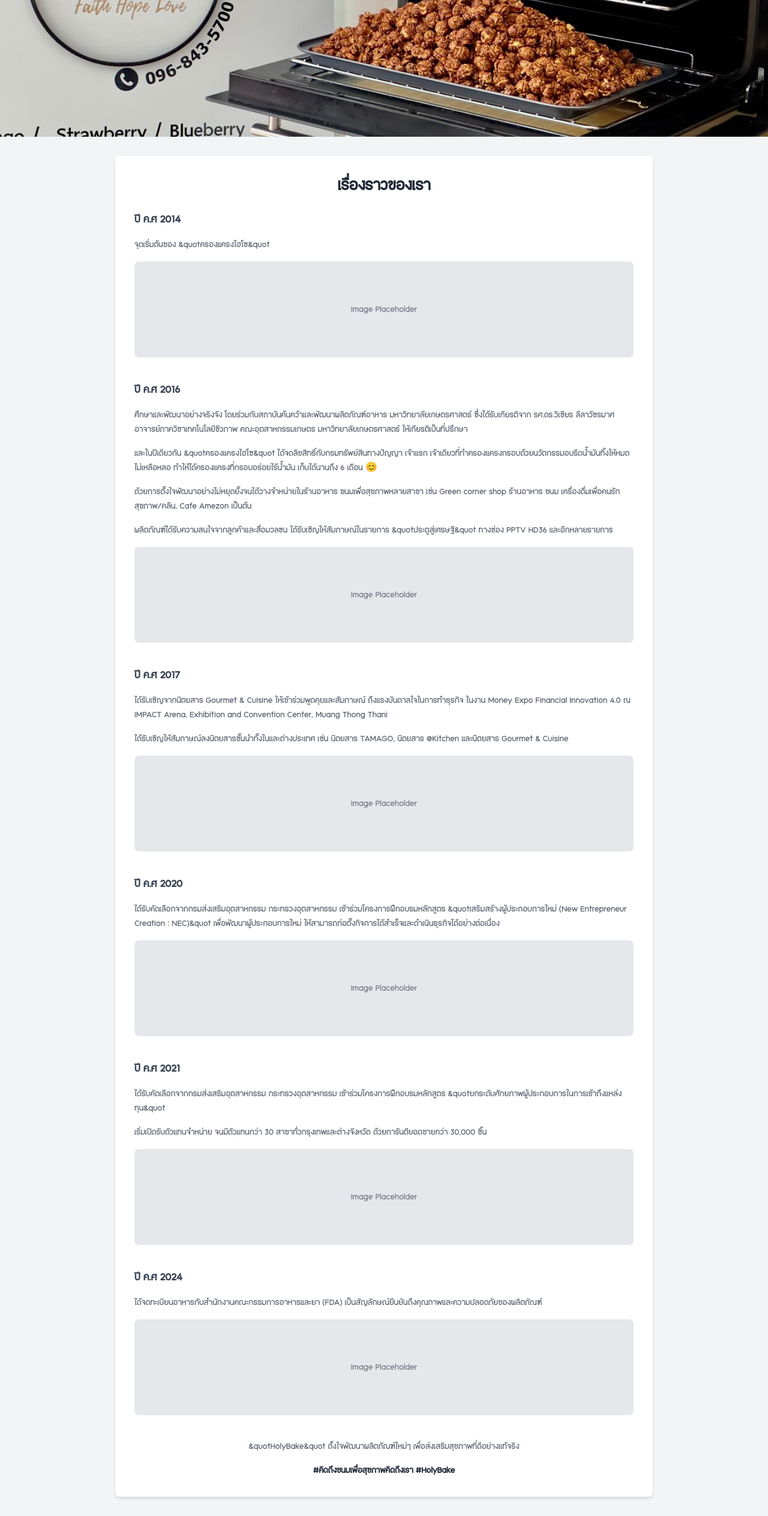
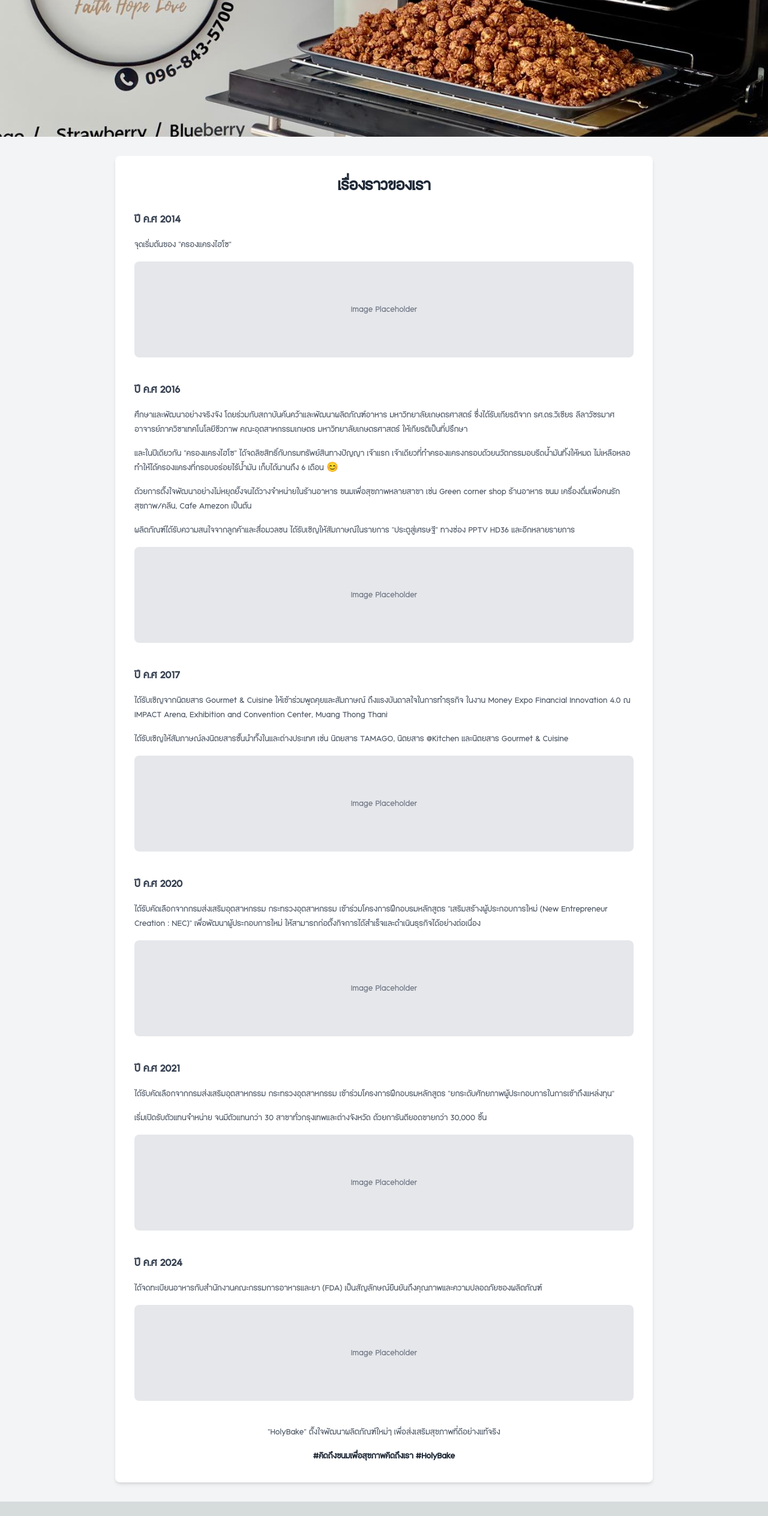
Before and after one commit to Richyboy170/holybakewebsite, a Next.js app: page / in a window 1280 px wide. Shown: the part 572-3100 px from the top of the page at 60% size. After the commit the page ends 3076 px from the top, so only its background shows below. Built offline with nearby package versions, Linux system fonts and the light colour scheme.

Commit message:
19 Dec 2024/3

```diff
--- a/components/MainPage/HistoryPage.tsx
+++ b/components/MainPage/HistoryPage.tsx
@@ -10,7 +10,7 @@ const HistoryPage = () => {
           {/* Year 2014 */}
           <div className="space-y-4">
             <h2 className="text-xl font-semibold text-gray-700">ปี ค.ศ 2014</h2>
-            <p className="text-gray-600">จุดเริ่มต้นของ &quotครองแครงไฮโซ&quot</p>
+            <p className="text-gray-600">จุดเริ่มต้นของ &quot;ครองแครงไฮโซ&quot;</p>
             <div className="w-full h-40 bg-gray-200 rounded-lg flex items-center justify-center">
               <p className="text-gray-500">Image Placeholder</p>
             </div>
@@ -26,7 +26,7 @@ const HistoryPage = () => {
               ให้เกียรติเป็นที่ปรึกษา
             </p>
             <p className="text-gray-600">
-              และในปีเดียวกัน &quotครองแครงไฮโซ&quot ได้จดลิขสิทธิ์กับกรมทรัพย์สินทางปัญญา
+              และในปีเดียวกัน &quot;ครองแครงไฮโซ&quot; ได้จดลิขสิทธิ์กับกรมทรัพย์สินทางปัญญา
               เจ้าแรก เจ้าเดียวที่ทำครองแครงกรอบด้วยนวัตกรรมอบรีดน้ำมันทิ้งให้หมด
               ไม่เหลือหลอ ทำให้ได้ครองแครงที่กรอบอร่อยไร้น้ำมัน เก็บได้นานถึง 6 เดือน 😊
             </p>
@@ -36,7 +36,7 @@ const HistoryPage = () => {
             </p>
             <p className="text-gray-600">
               ผลิตภัณฑ์ได้รับความสนใจจากลูกค้าและสื่อมวลชน ได้รับเชิญให้สัมภาษณ์ในรายการ
-              &quotประตูสู่เศรษฐี&quot ทางช่อง PPTV HD36 และอีกหลายรายการ
+              &quot;ประตูสู่เศรษฐี&quot; ทางช่อง PPTV HD36 และอีกหลายรายการ
             </p>
             <div className="w-full h-40 bg-gray-200 rounded-lg flex items-center justify-center">
               <p className="text-gray-500">Image Placeholder</p>
@@ -47,13 +47,13 @@ const HistoryPage = () => {
           <div className="space-y-4">
             <h2 className="text-xl font-semibold text-gray-700">ปี ค.ศ 2017</h2>
             <p className="text-gray-600">
-              ได้รับเชิญจากนิตยสาร Gourmet & Cuisine ให้เข้าร่วมพูดคุยและสัมภาษณ์
+              ได้รับเชิญจากนิตยสาร Gourmet &amp; Cuisine ให้เข้าร่วมพูดคุยและสัมภาษณ์
               ถึงแรงบันดาลใจในการทำธุรกิจ ในงาน Money Expo Financial Innovation 4.0
               ณ IMPACT Arena, Exhibition and Convention Center, Muang Thong Thani
             </p>
             <p className="text-gray-600">
               ได้รับเชิญให้สัมภาษณ์ลงนิตยสารชั้นนำทั้งในและต่างประเทศ เช่น นิตยสาร TAMAGO,
-              นิตยสาร @Kitchen และนิตยสาร Gourmet & Cuisine
+              นิตยสาร @Kitchen และนิตยสาร Gourmet &amp; Cuisine
             </p>
             <div className="w-full h-40 bg-gray-200 rounded-lg flex items-center justify-center">
               <p className="text-gray-500">Image Placeholder</p>
@@ -65,7 +65,7 @@ const HistoryPage = () => {
             <h2 className="text-xl font-semibold text-gray-700">ปี ค.ศ 2020</h2>
             <p className="text-gray-600">
               ได้รับคัดเลือกจากกรมส่งเสริมอุตสาหกรรม กระทรวงอุตสาหกรรม
-              เข้าร่วมโครงการฝึกอบรมหลักสูตร &quotเสริมสร้างผู้ประกอบการใหม่ (New Entrepreneur Creation : NEC)&quot
+              เข้าร่วมโครงการฝึกอบรมหลักสูตร &quot;เสริมสร้างผู้ประกอบการใหม่ (New Entrepreneur Creation : NEC)&quot;
               เพื่อพัฒนาผู้ประกอบการใหม่ ให้สามารถก่อตั้งกิจการได้สำเร็จและดำเนินธุรกิจได้อย่างต่อเนื่อง
             </p>
             <div className="w-full h-40 bg-gray-200 rounded-lg flex items-center justify-center">
@@ -78,7 +78,7 @@ const HistoryPage = () => {
             <h2 className="text-xl font-semibold text-gray-700">ปี ค.ศ 2021</h2>
             <p className="text-gray-600">
               ได้รับคัดเลือกจากกรมส่งเสริมอุตสาหกรรม กระทรวงอุตสาหกรรม
-              เข้าร่วมโครงการฝึกอบรมหลักสูตร &quotยกระดับศักยภาพผู้ประกอบการในการเข้าถึงแหล่งทุน&quot
+              เข้าร่วมโครงการฝึกอบรมหลักสูตร &quot;ยกระดับศักยภาพผู้ประกอบการในการเข้าถึงแหล่งทุน&quot;
             </p>
             <p className="text-gray-600">
               เริ่มเปิดรับตัวแทนจำหน่าย จนมีตัวแทนกว่า 30 สาขาทั่วกรุงเทพและต่างจังหวัด
@@ -103,7 +103,7 @@ const HistoryPage = () => {
         </section>
         <footer className="mt-10 text-center text-gray-600">
           <p>
-          &quotHolyBake&quot ตั้งใจพัฒนาผลิตภัณฑ์ใหม่ๆ เพื่อส่งเสริมสุขภาพที่ดีอย่างแท้จริง
+            &quot;HolyBake&quot; ตั้งใจพัฒนาผลิตภัณฑ์ใหม่ๆ เพื่อส่งเสริมสุขภาพที่ดีอย่างแท้จริง
           </p>
           <p className="mt-4 font-bold text-gray-800">#คิดถึงขนมเพื่อสุขภาพคิดถึงเรา #HolyBake</p>
         </footer>
```
